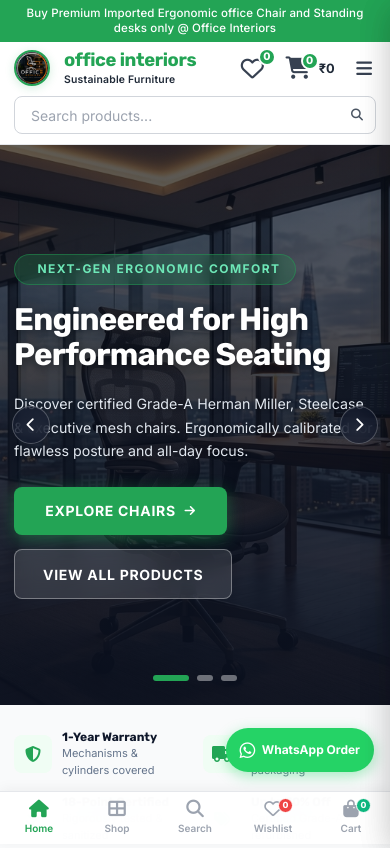
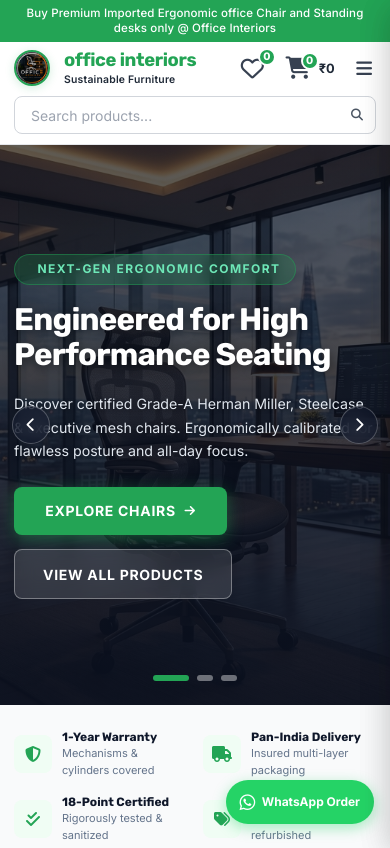
Before and after one commit to 153600000/OFFICE-INTERIORS, a website: page index.html in a window 390 px wide. Shown: the top 848 px of the page. Drawn offline with nearby package versions, Linux system fonts and the light colour scheme; some icons are missing.

Commit message:
Remove mobile bottom navbar and clean up mobile body padding and dynamic handlers

```diff
--- a/app.js
+++ b/app.js
@@ -246,15 +246,10 @@ function closeAccountModal(event) {
 }
 
 function setMobileBottomNavActive(activeId) {
-  const items = ['mobNavHome', 'mobNavShop', 'mobNavSearch', 'mobNavWishlist', 'mobNavCart'];
-  items.forEach(id => {
-    const el = document.getElementById(id);
-    if (el) el.classList.toggle('active', id === activeId);
-  });
+  // Mobile bottom nav removed
 }
 
 function focusMobileSearch() {
-  setMobileBottomNavActive('mobNavSearch');
   const mInput = document.getElementById('mobileSearchInput');
   if (mInput) {
     mInput.scrollIntoView({ behavior: 'smooth', block: 'center' });
@@ -265,9 +260,8 @@ function focusMobileSearch() {
 }
 
 function filterWishlistOnly() {
-  setMobileBottomNavActive('mobNavWishlist');
   if (wishlist.length === 0) {
-    showToast('Your wishlist is empty. Tap the heart on any product to save items!', 'info');
+    showToast('Your saved items list is empty. Tap "Save for later" on any product!', 'info');
     return;
   }
   currentCategory = 'all';
@@ -275,7 +269,7 @@ function filterWishlistOnly() {
   renderProducts(true);
   const catalogEl = document.getElementById('catalog');
   if (catalogEl) catalogEl.scrollIntoView({ behavior: 'smooth' });
-  showToast(`Showing ${wishlist.length} saved wishlist item(s)`, 'success');
+  showToast(`Showing ${wishlist.length} saved item(s)`, 'success');
 }
 
 function filterCatalog(category) {
--- a/index.html
+++ b/index.html
@@ -1164,31 +1164,6 @@
     <span class="mobile-whatsapp-fab-text">WhatsApp Order</span>
   </a>
 
-  <!-- ==================== MOBILE APP BOTTOM NAVIGATION BAR (iOS & Android) ==================== -->
-  <nav class="mobile-bottom-nav md:hidden" id="mobileBottomNav" aria-label="Mobile Bottom Navigation">
-    <a href="#hero" onclick="setMobileBottomNavActive('mobNavHome')" class="mobile-nav-item active" id="mobNavHome" aria-label="Home">
-      <i class="fas fa-home"></i>
-      <span>Home</span>
-    </a>
-    <a href="#catalog" onclick="filterCatalog('all'); setMobileBottomNavActive('mobNavShop')" class="mobile-nav-item" id="mobNavShop" aria-label="Shop Catalog">
-      <i class="fas fa-th-large"></i>
-      <span>Shop</span>
-    </a>
-    <button onclick="focusMobileSearch()" class="mobile-nav-item" id="mobNavSearch" aria-label="Search Catalog">
-      <i class="fas fa-search"></i>
-      <span>Search</span>
-    </button>
-    <button onclick="toggleWishlistDrawer(); setMobileBottomNavActive('mobNavWishlist')" class="mobile-nav-item relative" id="mobNavWishlist" aria-label="Wishlist">
-      <i class="far fa-heart"></i>
-      <span id="mobWishlistBadge" class="mobile-nav-badge bg-red-500">0</span>
-      <span>Wishlist</span>
-    </button>
-    <button onclick="toggleCartDrawer(); setMobileBottomNavActive('mobNavCart')" class="mobile-nav-item relative" id="mobNavCart" aria-label="Shopping Cart">
-      <i class="fas fa-shopping-bag"></i>
-      <span id="mobCartBadge" class="mobile-nav-badge bg-emerald-500">0</span>
-      <span>Cart</span>
-    </button>
-  </nav>
 
   <!-- ==================== TOAST NOTIFICATION CONTAINER ==================== -->
   <div id="toastContainer" class="toast-container"></div>
--- a/styles.css
+++ b/styles.css
@@ -1225,53 +1225,12 @@ img { display: block; max-width: 100%; }
 .no-scrollbar::-webkit-scrollbar { display: none; }
 
 .mobile-bottom-nav {
-  position: fixed;
-  bottom: 0; left: 0; right: 0;
-  z-index: 50;
-  background: rgba(255,255,255,0.97);
-  backdrop-filter: blur(20px);
-  -webkit-backdrop-filter: blur(20px);
-  border-top: 1px solid var(--border);
-  display: flex;
-  justify-content: space-around;
-  align-items: center;
-  padding: 0.5rem 0;
-  padding-bottom: max(0.5rem, env(safe-area-inset-bottom, 0.5rem));
-  box-shadow: 0 -2px 12px rgba(0,0,0,0.05);
-}
-.mobile-nav-item {
-  display: flex;
-  flex-direction: column;
-  align-items: center;
-  gap: 0.2rem;
-  color: var(--text-muted);
-  font-size: 0.625rem;
-  font-weight: 600;
-  min-width: 52px;
-  transition: color 0.15s ease;
-  text-decoration: none;
-  user-select: none;
-  touch-action: manipulation;
-}
-.mobile-nav-item i { font-size: 1.1rem; }
-.mobile-nav-item.active { color: var(--green); }
-.mobile-nav-item:active { transform: scale(0.92); }
-.mobile-nav-badge {
-  position: absolute;
-  top: -2px; right: 6px;
-  min-width: 15px; height: 15px;
-  border-radius: 999px;
-  background: #ef4444;
-  color: #fff;
-  font-size: 8.5px; font-weight: 800;
-  display: flex; align-items: center; justify-content: center;
-  padding: 0 2.5px;
-  border: 1.5px solid #fff;
+  display: none !important;
 }
 
 .mobile-whatsapp-fab {
   position: fixed;
-  bottom: calc(4.5rem + env(safe-area-inset-bottom, 0px));
+  bottom: max(1.25rem, env(safe-area-inset-bottom, 1.25rem));
   right: 1rem;
   z-index: 45;
   background: #25d366;
@@ -1301,7 +1260,7 @@ img { display: block; max-width: 100%; }
    ====================================================================== */
 .back-to-top-btn {
   position: fixed;
-  bottom: 5.5rem; right: 1.25rem;
+  bottom: 2rem; right: 1.25rem;
   width: 40px; height: 40px;
   border-radius: 50%;
   background: var(--bg);
@@ -1320,14 +1279,14 @@ img { display: block; max-width: 100%; }
 }
 .back-to-top-btn.visible { opacity: 1; pointer-events: auto; transform: translateY(0); }
 .back-to-top-btn:hover { background: var(--green); color: #fff; border-color: var(--green); }
-@media (max-width: 768px) { .back-to-top-btn { bottom: 7rem; right: 0.875rem; width: 36px; height: 36px; } }
+@media (max-width: 768px) { .back-to-top-btn { bottom: calc(4rem + env(safe-area-inset-bottom, 0px)); right: 0.875rem; width: 36px; height: 36px; } }
 
 /* ======================================================================
    MOBILE APP SPECIFIC ENHANCEMENTS (iOS & Android Native Feel)
    ====================================================================== */
 @media (max-width: 767px) {
   body {
-    padding-bottom: calc(4.25rem + env(safe-area-inset-bottom, 0px)) !important;
+    padding-bottom: 0 !important;
   }
 
   .container-custom {
```
